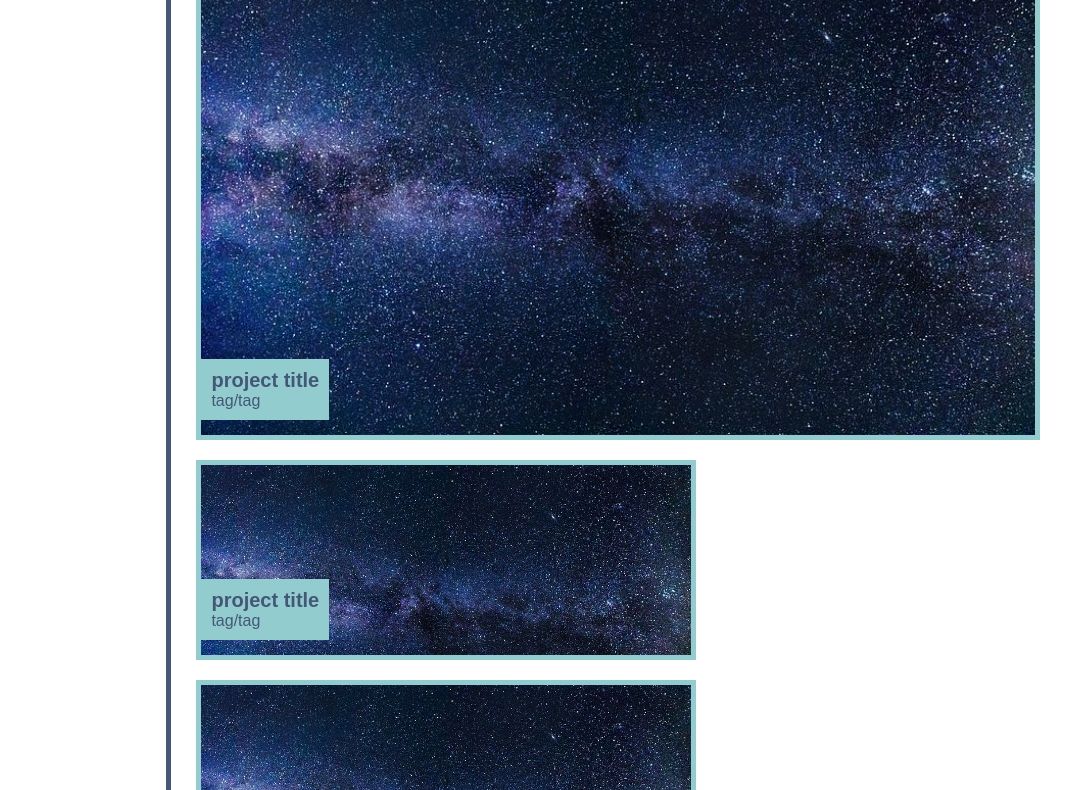
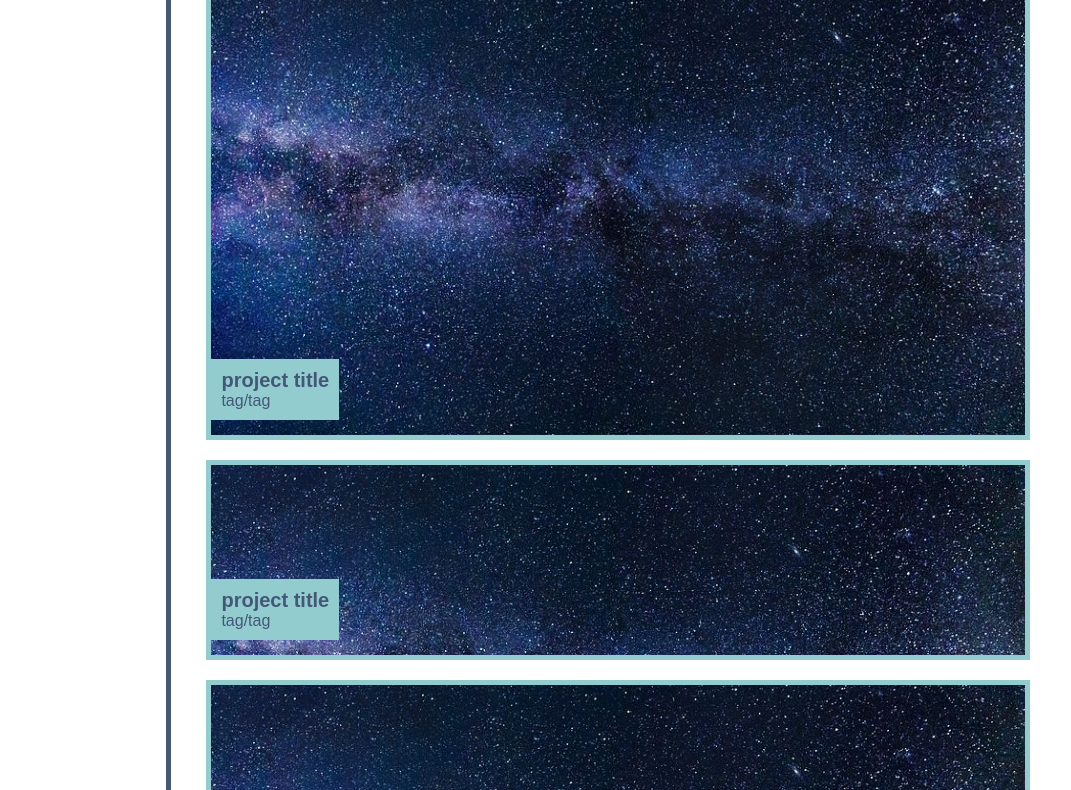
Before and after one commit to zacktmiller92/zacktmiller92.github.io, a plain HTML site: page index.html in a window 1280 px wide. Shown: the part 627-1417 px from the top of the page, without its empty margins (190-1261 px from the left). Drawn offline with Linux system fonts and the light colour scheme.

Commit message:
added flex grow and shink to project class in works section. Also explicitly declard flex wrap in a few sections.

```diff
--- a/assets/css/style.css
+++ b/assets/css/style.css
@@ -148,13 +148,17 @@ header nav ul li a {
 
 .projects {
   display: flex;
+  flex-wrap: wrap;
   flex-direction: row;
   justify-content: space-between;
 }
 
 .project {
   display: flex;
-  margin: 10px 0px;
+  flex-wrap: wrap;
+  flex-grow: 1;
+  flex-shrink: 1;
+  margin: 10px 10px;
 
   width: 500px;
   height: 200px;
```
